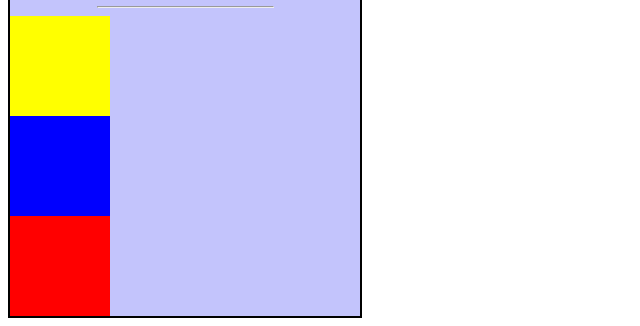
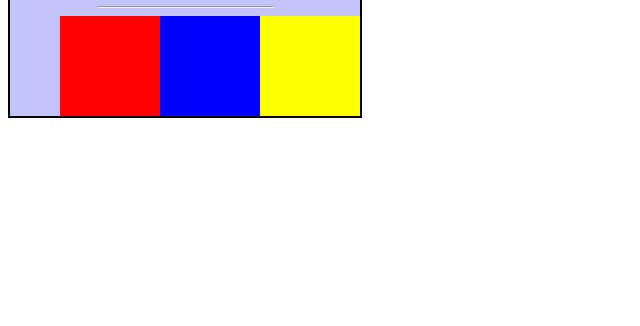
Before and after one commit to MaiaRT46RRRRRRR/Leccion_28_Bandera, a plain HTML site: page index.html in a window 1280 px wide. Shown: the part 678-1004 px from the top of the page, without its empty margins (0-640 px from the left). After the commit the page ends 804 px from the top, so only its background shows below. Drawn offline with Linux system fonts and the light colour scheme.

Commit message:
Ejercicio 2

```diff
--- a/main.css
+++ b/main.css
@@ -31,3 +31,6 @@ hr {
 .dos div:nth-child(3), .dos div:nth-child(4), .dos div:nth-child(5){
   float: left;
 }
+.tres div:nth-child(3), .tres div:nth-child(4), .tres div:nth-child(5){
+  float: right;
+}
```
